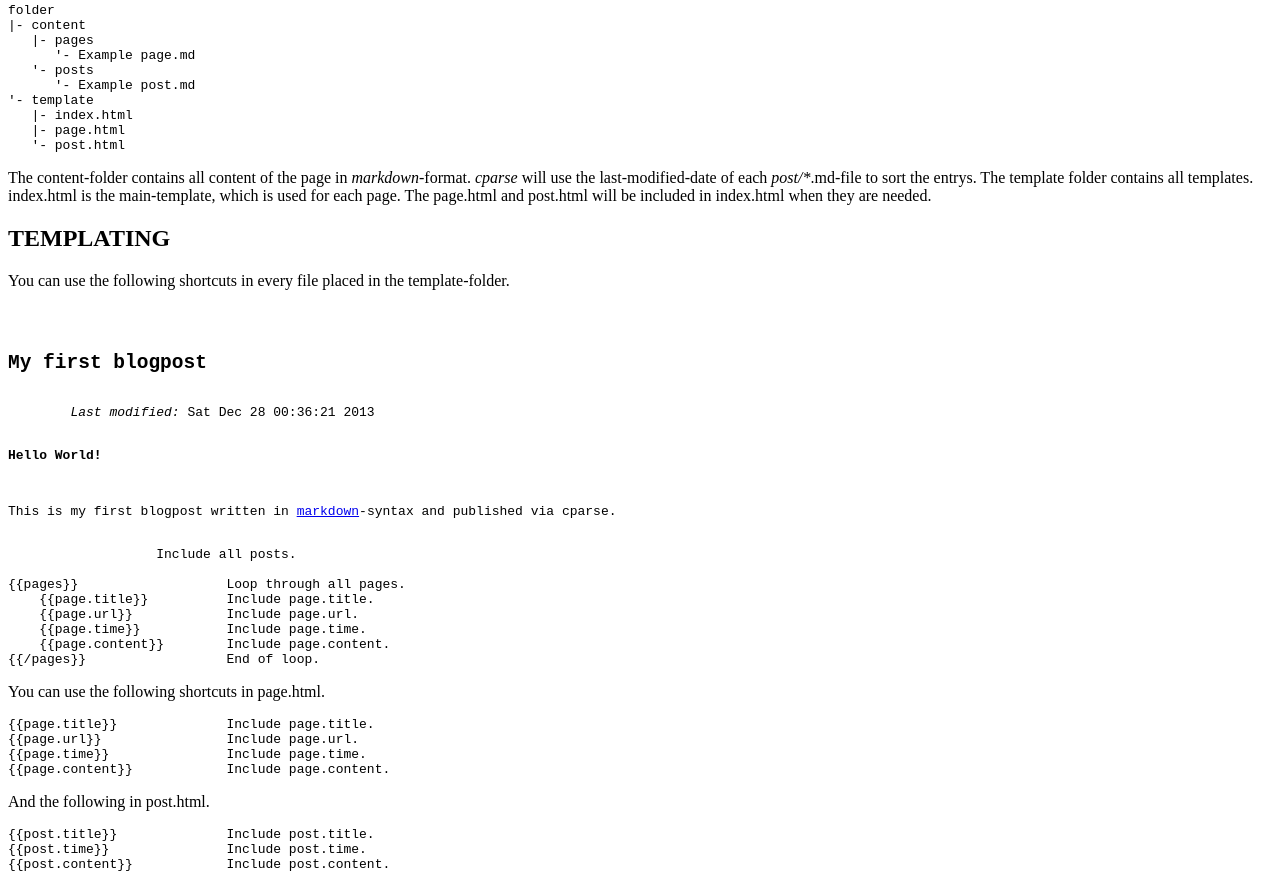
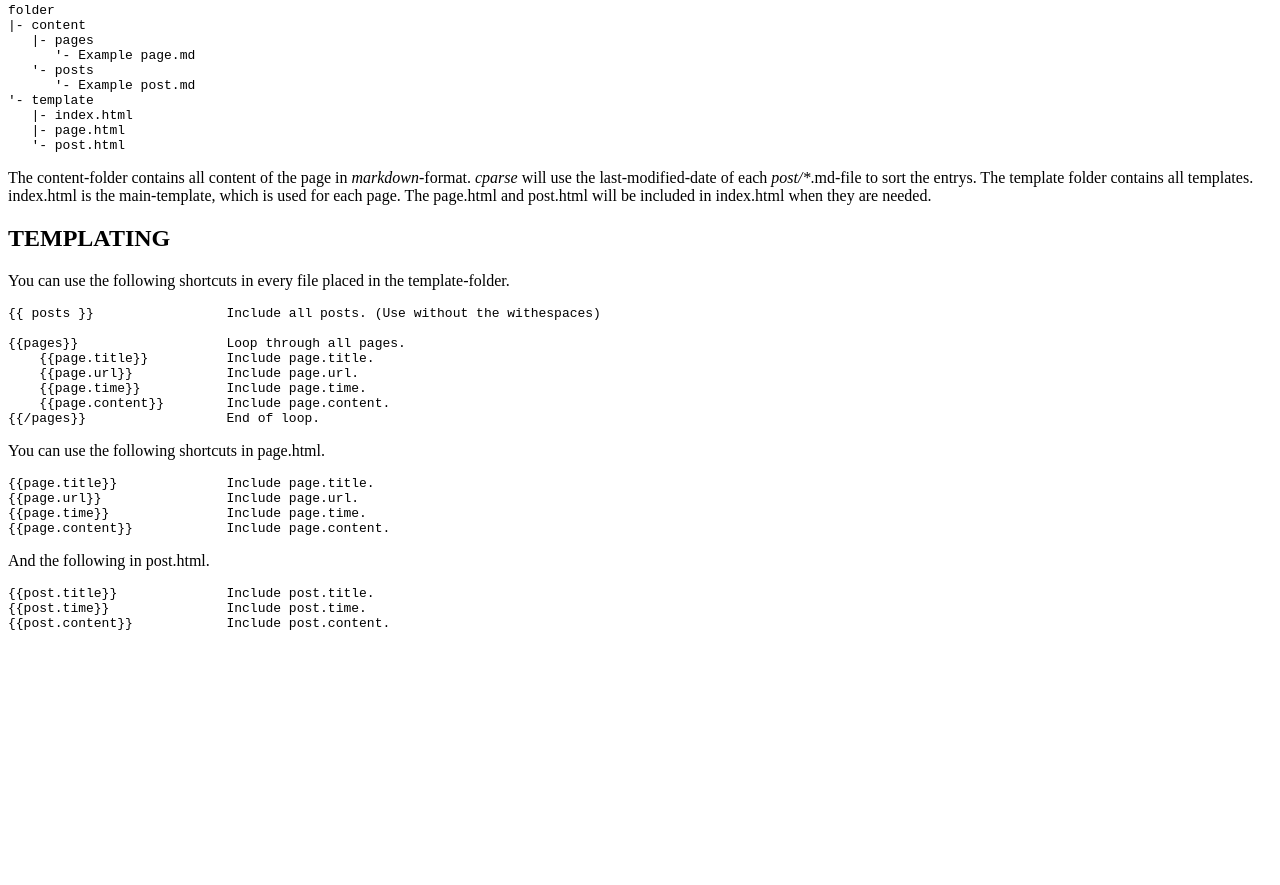
Before and after one commit to nunull/cParser, a plain HTML site: page demo/output/about/index.html in a window 1280 px wide. Shown: the part 865-1750 px from the top of the page. After the commit the page ends 1509 px from the top, so only its background shows below. Drawn offline with Linux system fonts and the light colour scheme.

Commit message:
Fixed bug in about.md

```diff
--- a/demo/output/about/index.html
+++ b/demo/output/about/index.html
@@ -13,7 +13,7 @@
 
 		</nav>
 		<h1>About</h1>
-<span><i>Last modified:</i> Sat Dec 28 00:58:28 2013</span>
+<span><i>Last modified:</i> Sat Dec 28 01:08:16 2013</span>
 <h1>cparse v0.2</h1>
 <p>A python-based static-webpage-generator using markdown-syntax.</p>
 <h2>The MIT License (MIT)</h2>
@@ -71,12 +71,7 @@ The template folder contains all templates. index.html is the main-template, whi
 The page.html and post.html will be included in index.html when they are needed.</p>
 <h2>TEMPLATING</h2>
 <p>You can use the following shortcuts in every file placed in the template-folder.</p>
-<pre><code><article>
-	<h1>My first blogpost</h1>
-	<span><i>Last modified:</i> Sat Dec 28 00:36:21 2013</span>
-	<p><strong>Hello World!</strong></p>
-<p>This is my first blogpost written in <a href="http://markdown.de/syntax/">markdown</a>-syntax and published via cparse.</p>
-</article>                   Include all posts.
+<pre><code>{{ posts }}                 Include all posts. (Use without the withespaces)
 
 {{pages}}                   Loop through all pages.
     {{page.title}}          Include page.title.
```
Also changed, not shown: 1 other file.
